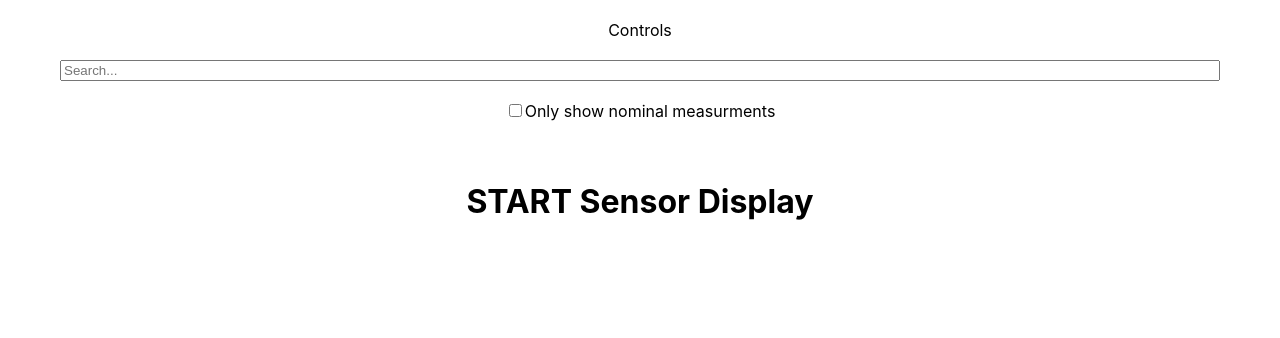
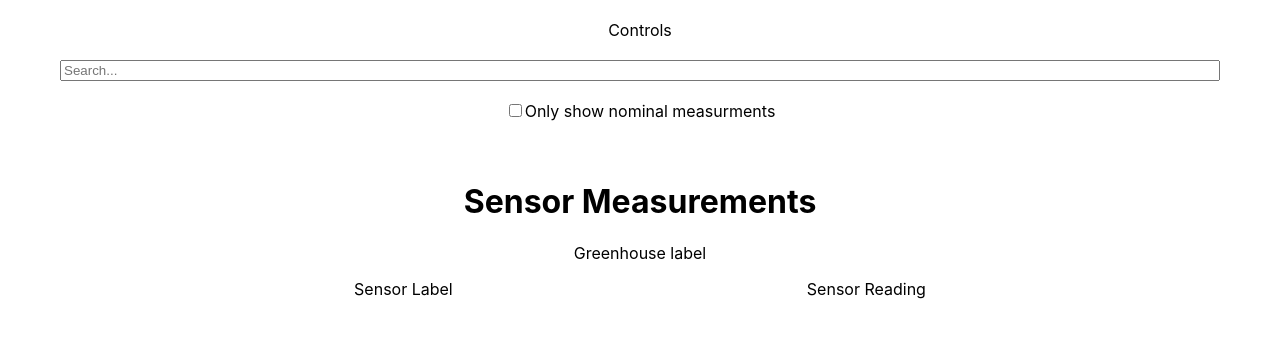
Before and after one commit to outrun-coder/neatleaf_sensor_groups, a React (Create React App) app: page / in a window 1280 px wide. Shown: the top 338 px of the page. Built offline with nearby package versions, Linux system fonts and the light colour scheme.

Commit message:
block and style sensor measurement display

```diff
--- a/src/App.css
+++ b/src/App.css
@@ -36,3 +36,14 @@
     transform: rotate(360deg);
   }
 }
+
+/* SONSOR - DISPLAY */
+.measurement-list {
+  list-style: none;
+  padding: 0;
+}
+
+.sensor-measurement {
+  display: flex;
+  justify-content: space-evenly;
+}
--- a/src/components/sensor-display.tsx
+++ b/src/components/sensor-display.tsx
@@ -2,7 +2,22 @@
 
 const SensorDisplay = () => {
   return (
-    <h1>START Sensor Display</h1>
+    <div className="sensor-display">
+      <h1>Sensor Measurements</h1>
+
+      <div className="greenhouse-status">
+        <div className="greenhouse-label">Greenhouse label</div>
+
+        <ul className="measurement-list">
+          <li className="sensor-measurement">
+              <span className="sensor-label">Sensor Label</span>
+              <span className="sensor-reading">Sensor Reading</span>
+          </li>
+        </ul>
+
+      </div>
+
+    </div>
   );
 }
 
```
